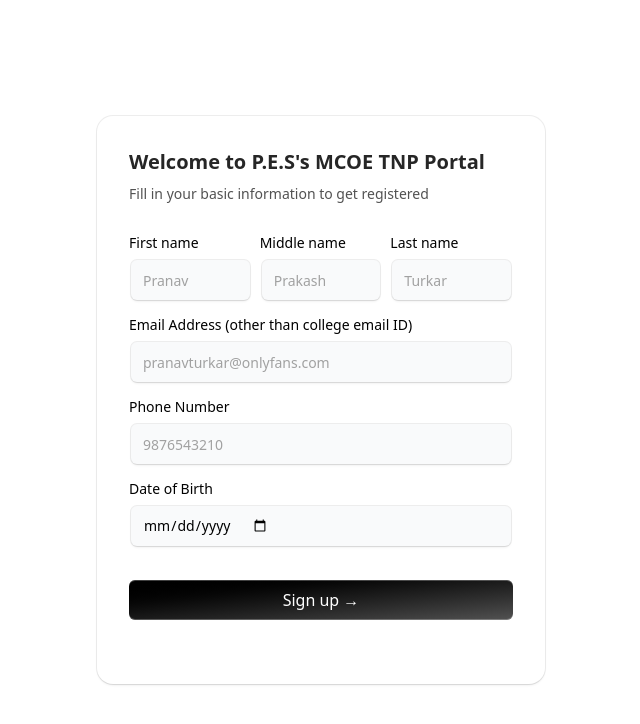
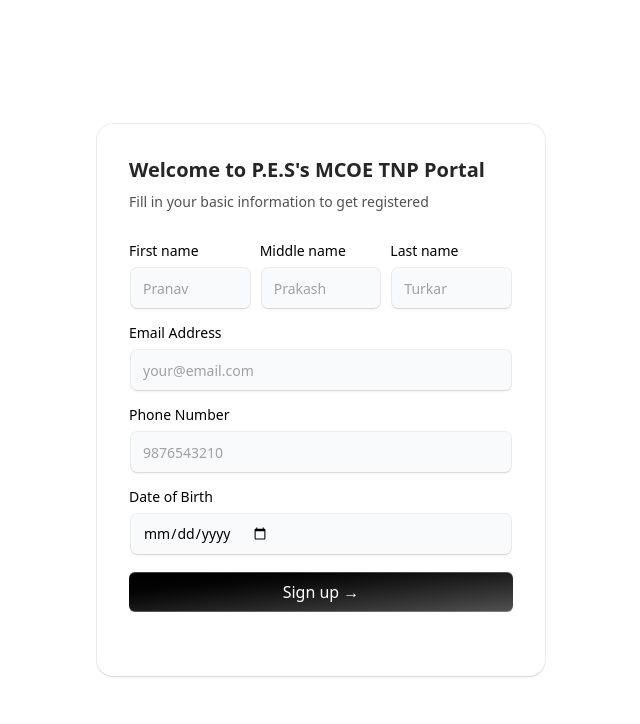
Before and after one commit to Abhi9shinde/tnp-frontend, a Next.js app: page /profile in a window 1280 px wide. Shown: the top 724 px of the page, without its empty margins (319-959 px from the left). Built offline with nearby package versions, Linux system fonts and the light colour scheme.

Commit message:
signup form changed

```diff
--- a/app/(main)/profile/page.tsx
+++ b/app/(main)/profile/page.tsx
@@ -1,15 +1,28 @@
+'use client'
 import SignupFormDemo from '@/components/signup-form-demo'
 import { BackgroundRippleEffect } from '@/components/ui/background-ripple-effect'
 import React from 'react'
 
 type Props = {}
 
+
 const Profile = (props: Props) => {
+  const fields = [
+    { name: "firstname", label: "First name", placeholder: "Pranav", group: "name" },
+    { name: "middlename", label: "Middle name", placeholder: "Prakash", group: "name" },
+    { name: "lastname", label: "Last name", placeholder: "Turkar", group: "name" },
+    { name: "personalEmail", label: "Email Address", type: "email", placeholder: "your@email.com" },
+    { name: "phoneNo", label: "Phone Number", type: "tel", placeholder: "9876543210" },
+    { name: "dob", label: "Date of Birth", type: "date" },
+  ];
   return (
     <div className='flex flex-col items-center justify-center h-screen bg-white'>
 
         <div className="relative z-10">
-          <SignupFormDemo/>
+          <SignupFormDemo
+          fields={fields}
+          onSubmit={()=>{}}
+          />
         </div>
     </div>
   )
--- a/components/signup-form-demo.tsx
+++ b/components/signup-form-demo.tsx
@@ -1,19 +1,46 @@
 "use client";
-import React from "react";
+import React, { useState } from "react";
 import { Label } from "@/components/ui/label";
 import { Input } from "@/components/ui/input";
 import { cn } from "@/lib/utils";
-import {
-  IconBrandGithub,
-  IconBrandGoogle,
-  IconBrandOnlyfans,
-} from "@tabler/icons-react";
 
-export default function SignupFormDemo() {
+type Field = {
+  name: string;
+  label: string;
+  type?: string;
+  placeholder?: string;
+  ref?: React.Ref<HTMLInputElement>;
+  group?: string; // optional, for grouping fields (like first/middle/last name row)
+};
+
+interface SignupFormDemoProps {
+  fields: Field[];
+  onSubmit: (data: Record<string, string>) => void;
+}
+
+export default function SignupFormDemo({ fields, onSubmit }: SignupFormDemoProps) {
+  const [formData, setFormData] = useState<Record<string, string>>({});
+
+  const handleChange = (e: React.ChangeEvent<HTMLInputElement>) => {
+    setFormData({
+      ...formData,
+      [e.target.name]: e.target.value,
+    });
+  };
+
   const handleSubmit = (e: React.FormEvent<HTMLFormElement>) => {
     e.preventDefault();
-    console.log("Form submitted");
+    onSubmit(formData);
   };
+
+  // group fields by their "group" value (so you can have rows like First/Middle/Last name)
+  const groupedFields = fields.reduce<Record<string, Field[]>>((acc, field) => {
+    const key = field.group || field.name;
+    if (!acc[key]) acc[key] = [];
+    acc[key].push(field);
+    return acc;
+  }, {});
+
   return (
     <div className="shadow-input mx-auto w-full max-w-md rounded-none bg-white p-4 md:rounded-2xl md:p-8 dark:bg-black">
       <h2 className="text-xl font-bold text-neutral-800 dark:text-neutral-200">
@@ -24,36 +51,29 @@
       </p>
 
       <form className="my-8" onSubmit={handleSubmit}>
-        <div className="mb-4 flex flex-col space-y-2 md:flex-row md:space-y-0 md:space-x-2">
-          <LabelInputContainer>
-            <Label htmlFor="firstname">First name</Label>
-            <Input id="firstname" placeholder="Pranav" type="text" />
-          </LabelInputContainer>
-          <LabelInputContainer>
-            <Label htmlFor="middlename">Middle name</Label>
-            <Input id="middlename" placeholder="Prakash" type="text" />
-          </LabelInputContainer>
-          <LabelInputContainer>
-            <Label htmlFor="lastname">Last name</Label>
-            <Input id="lastname" placeholder="Turkar" type="text" />
-          </LabelInputContainer>
-        </div>
-        <LabelInputContainer className="mb-4">
-          <Label htmlFor="email">Email Address (other than college email ID)</Label>
-          <Input id="email" placeholder="pranavturkar@onlyfans.com" type="email" />
-        </LabelInputContainer>
-        <LabelInputContainer className="mb-4">
-          <Label htmlFor="phoneno">Phone Number</Label>
-          <Input id="phone" placeholder="9876543210" type="tel" />
-        </LabelInputContainer>
-        <LabelInputContainer className="mb-8">
-          <Label htmlFor="dob">Date of Birth</Label>
+        {Object.values(groupedFields).map((row, idx) => (
+          <div
+            key={idx}
+            className={cn(
+              "mb-4 flex flex-col space-y-2 md:flex-row md:space-y-0 md:space-x-2"
+            )}
+          >
+            {row.map((field) => (
+              <LabelInputContainer key={field.name}>
+                <Label htmlFor={field.name}>{field.label}</Label>
                 <Input
-            id="dob"
-            placeholder="DD-MM-YYYY"
-            type="date"
+                  id={field.name}
+                  name={field.name}
+                  type={field.type || "text"}
+                  placeholder={field.placeholder || ""}
+                  ref={field.ref}
+                  value={formData[field.name] || ""}
+                  onChange={handleChange}
                 />
               </LabelInputContainer>
+            ))}
+          </div>
+        ))}
 
         <button
           className="group/btn relative block h-10 w-full rounded-md bg-gradient-to-br from-black to-neutral-600 font-medium text-white shadow-[0px_1px_0px_0px_#ffffff40_inset,0px_-1px_0px_0px_#ffffff40_inset] dark:bg-zinc-800 dark:from-zinc-900 dark:to-zinc-900 dark:shadow-[0px_1px_0px_0px_#27272a_inset,0px_-1px_0px_0px_#27272a_inset]"
@@ -62,20 +82,17 @@
           Sign up &rarr;
           <BottomGradient />
         </button>
-
       </form>
     </div>
   );
 }
 
-const BottomGradient = () => {
-  return (
+const BottomGradient = () => (
   <>
     <span className="absolute inset-x-0 -bottom-px block h-px w-full bg-gradient-to-r from-transparent via-cyan-500 to-transparent opacity-0 transition duration-500 group-hover/btn:opacity-100" />
     <span className="absolute inset-x-10 -bottom-px mx-auto block h-px w-1/2 bg-gradient-to-r from-transparent via-indigo-500 to-transparent opacity-0 blur-sm transition duration-500 group-hover/btn:opacity-100" />
   </>
 );
-};
 
 const LabelInputContainer = ({
   children,
@@ -83,10 +100,6 @@
 }: {
   children: React.ReactNode;
   className?: string;
-}) => {
-  return (
-    <div className={cn("flex w-full flex-col space-y-2", className)}>
-      {children}
-    </div>
+}) => (
+  <div className={cn("flex w-full flex-col space-y-2", className)}>{children}</div>
 );
-};
--- /dev/null
+++ b/lib/config.ts
@@ -0,0 +1 @@
+export const BACKEND_URL=process.env.BACKEND_URL;
```
Also changed, not shown: app/page.tsx (+67 -80 lines). Lines whose indentation alone changed are shown as unchanged.
